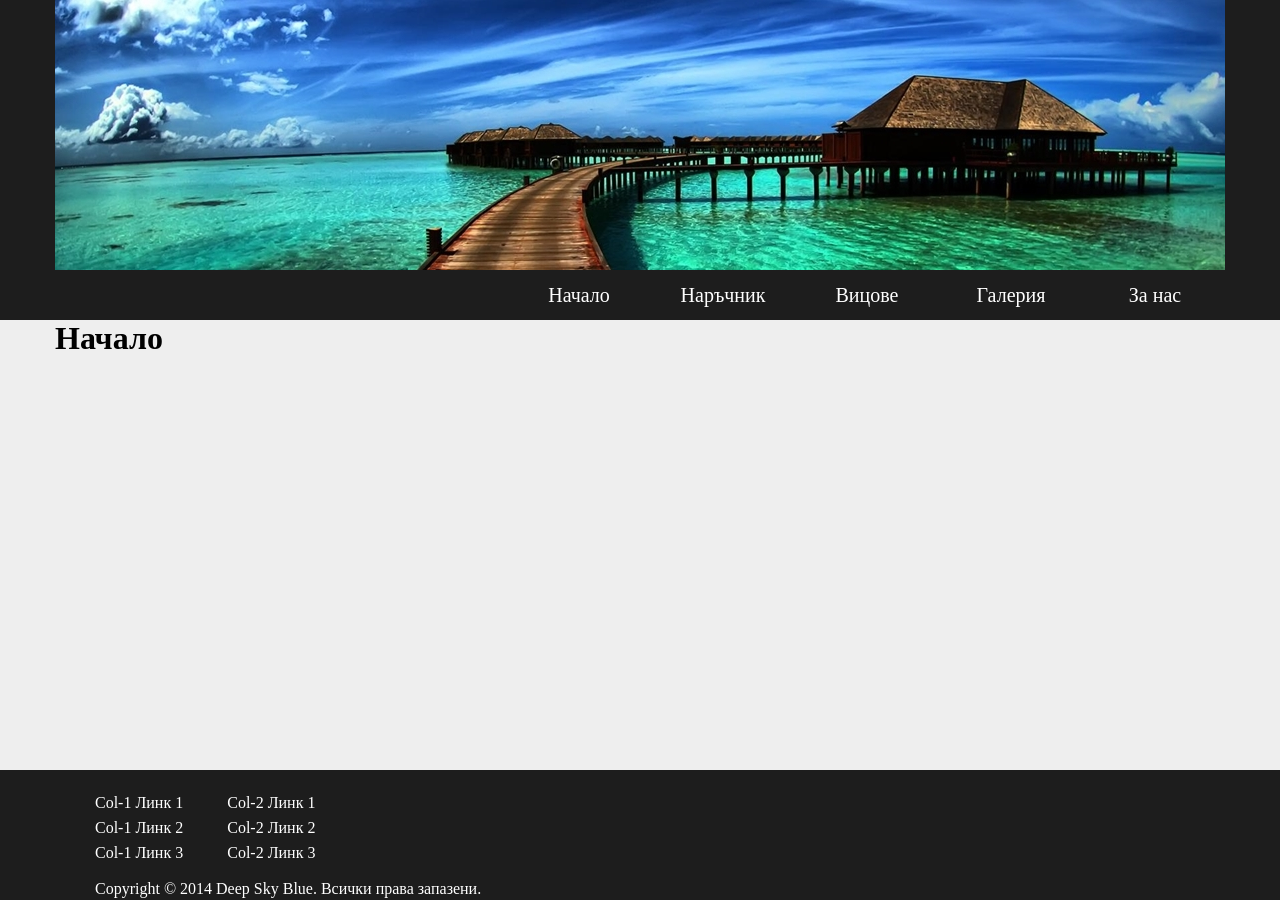
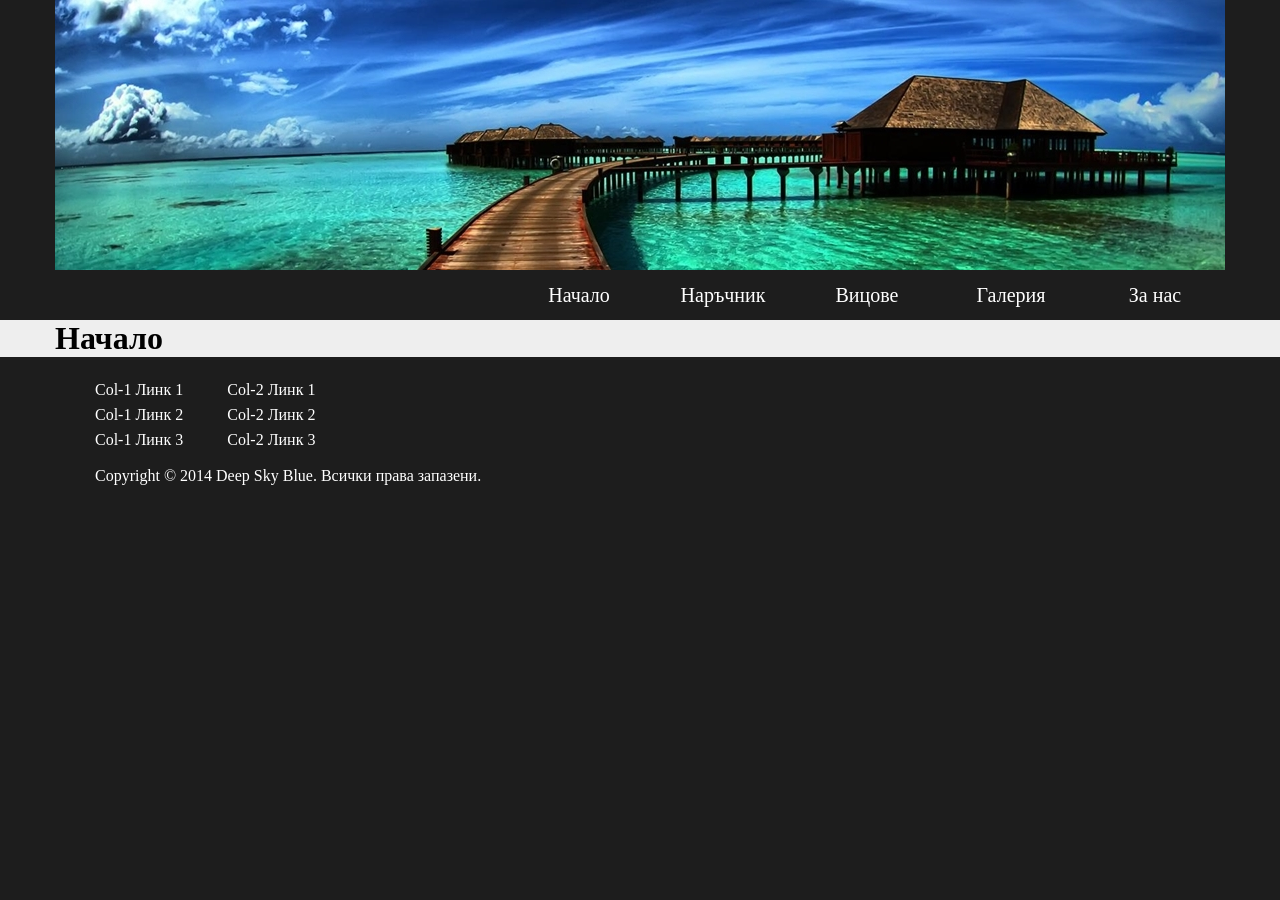
Before and after one commit to rozay/WebFundamentals-HTML-CSS-Teamwork, a PHP site: page /index.php in a window 1280 px wide. After the commit the page ends 485 px from the top, so only its background shows below. Run offline with PHP 8.4, Linux system fonts and the light colour scheme.

Commit message:
style.css

```diff
--- a/php template/styles/style.css
+++ b/php template/styles/style.css
@@ -64,7 +64,7 @@ a {
 
 main {
     background: #eee;
-    height: 450px;
+    height: inherit;
     padding: 0;
 }
 
```
